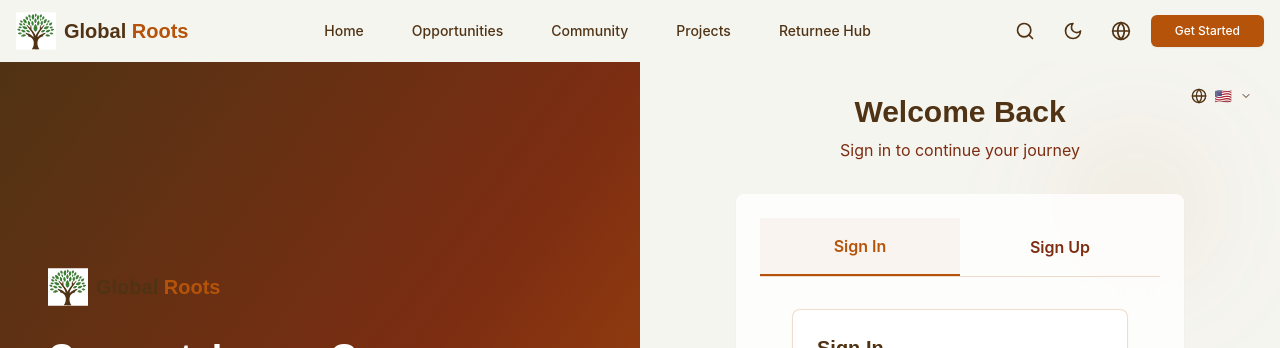
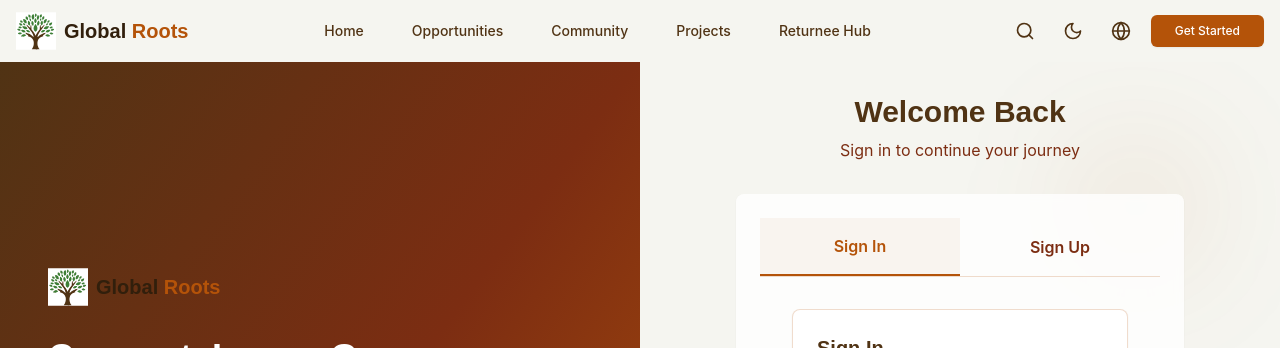
Before and after one commit to gisachris/GlobalRoots, a React (Vite) app: page /auth in a window 1280 px wide. Shown: the top 348 px of the page. Built offline with nearby package versions, Linux system fonts and the light colour scheme; what miragejs would draw is missing.

Commit message:
Small adjusment on the name of the package and the signin/Up reduncancy and the logo color in dark and light mode

```diff
--- a/package.json
+++ b/package.json
@@ -1,5 +1,5 @@
 {
-  "name": "magic-patterns-vite-template",
+  "name": "GlobalRoots",
   "version": "0.0.1",
   "private": true,
   "type": "module",
--- a/src/components/auth/SignIn.tsx
+++ b/src/components/auth/SignIn.tsx
@@ -74,7 +74,7 @@ export const SignIn = ({
               <span className="w-full border-t border-primary-200 dark:border-dark-600" />
             </div>
             <div className="relative flex justify-center text-xs">
-              <span className="px-2 bg-white dark:bg-dark-800 text-dark-500 dark:text-dark-300">
+              <span className="px-2 bg-white dark:bg-gray-800 text-dark-500 dark:text-dark-300">
                 Or continue with
               </span>
             </div>
--- a/src/components/auth/SignUp.tsx
+++ b/src/components/auth/SignUp.tsx
@@ -86,7 +86,7 @@ export const SignUp = ({
               </select>
             </div>
             <div className="flex items-center">
-              <input id="terms" type="checkbox" className="h-4 w-4 rounded border-primary-300 text-primary-600 focus:ring-primary-500" required />
+              <input id="terms" type="checkbox" className="h-4 w-4 rounded border-primary-300 text-primary-600 focus:ring-primary-500 accent-orange-800" required />
               <label htmlFor="terms" className="ml-2 block text-sm text-dark-600 dark:text-primary-300">
                 I agree to the{' '}
                 <a href="#" className="text-primary-600 hover:text-primary-700">
@@ -109,7 +109,7 @@ export const SignUp = ({
               <span className="w-full border-t border-primary-200 dark:border-dark-600" />
             </div>
             <div className="relative flex justify-center text-xs">
-              <span className="px-2 bg-white dark:bg-dark-800 text-dark-500 dark:text-dark-300">
+              <span className="px-2 bg-white dark:bg-gray-800 text-dark-500 dark:text-dark-300">
                 Or continue with
               </span>
             </div>
--- a/src/components/ui/Logo.tsx
+++ b/src/components/ui/Logo.tsx
@@ -50,8 +50,8 @@ export const Logo = () => {
           </g>
         </svg>
         <span className="font-heading font-bold text-xl ml-2">
-          <span className="text-[#503314]">Global</span>{' '}
-          <span className="text-[#B45309]">Roots</span>
+          <span className="text-[#311f0c] dark:text-[#b67a39]">Global</span>{' '}
+          <span className="text-[#B45309] dark:text-[#964507]">Roots</span>
         </span>
       </div>
     </Link>;
--- a/src/pages/AuthPage.tsx
+++ b/src/pages/AuthPage.tsx
@@ -18,10 +18,6 @@ export const AuthPage = () => {
     }
   }, []);
   return <div className="min-h-screen flex bg-[#F5F5F0] dark:bg-gray-900 relative overflow-hidden">
-      {/* Language Selector */}
-      <div className="absolute top-4 right-4 z-50">
-        <LanguageSelector />
-      </div>
       {/* Background decorative elements */}
       <div className="absolute inset-0">
         <div className="absolute top-20 right-20 w-32 h-32 bg-[#B45309]/10 rounded-full blur-3xl animate-float"></div>
```
Also changed, not shown: 1 other file (tests, documents, lock files or other folders).
